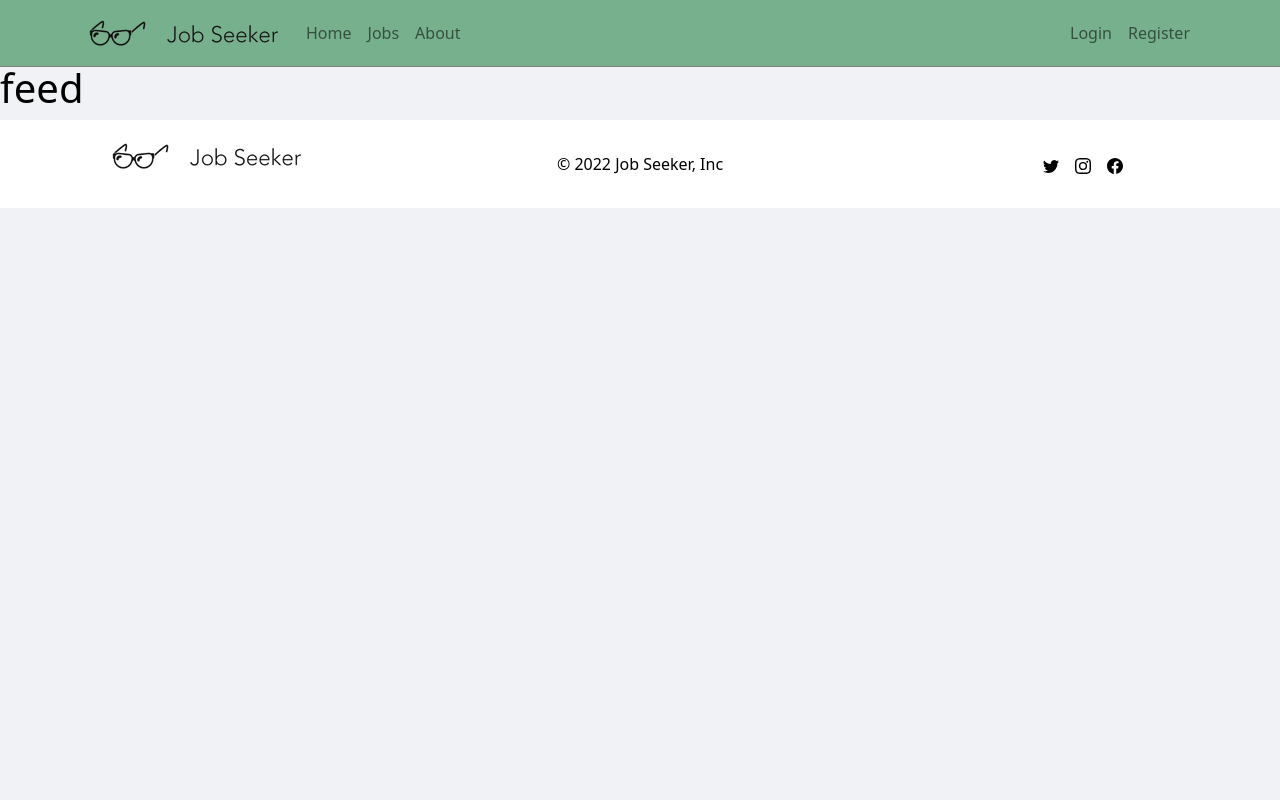
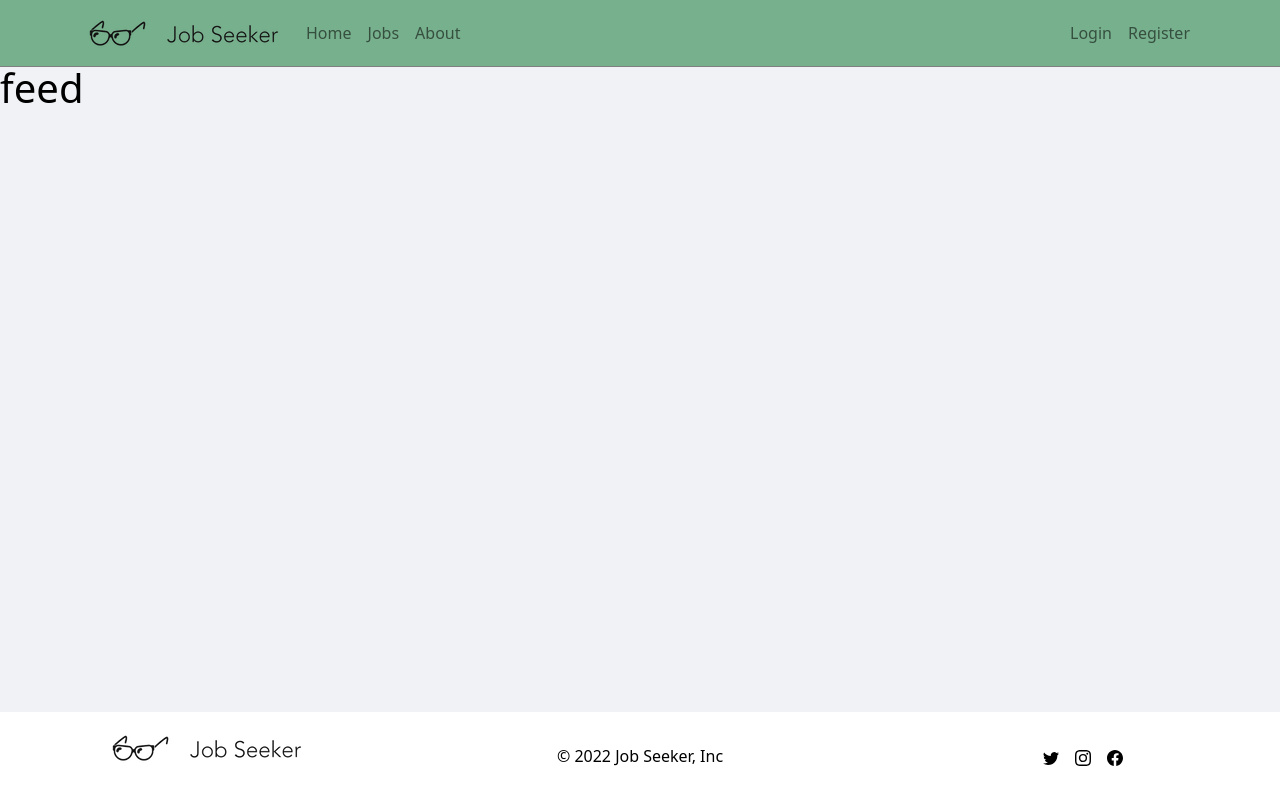
Before and after one commit to redhat-beyond/JobSeeker, a Django app: template feed/templates/feed/feed.html in a window 1280 px wide. Run offline with Django 4.2, Linux system fonts and the light colour scheme; the template is opened without the code that fills it, so the values that code supplies are empty; some libraries are stand-ins or nearby versions.

Commit message:
Changed base template style

```diff
--- a/jobseeker/templates/jobseeker/base_template.html
+++ b/jobseeker/templates/jobseeker/base_template.html
@@ -19,7 +19,7 @@
     {% endif %}
 
   </head>
-  <body>
+  <body class="d-flex flex-column min-vh-100">
     <div class="container">
       <header class="site-header">
         <nav class="navbar fixed-top navbar-expand-lg navbar-light">
@@ -58,7 +58,7 @@
       </div>
     </main>
 
-    <footer class="page-footer boarder-top py-3">
+    <footer class="page-footer boarder-top py-3 mt-auto">
       <div class="row">
         <div class="col">
           <img class="mx-auto d-block" src="{% static 'jobseeker/main_logo.png' %}" alt="logo">
```
